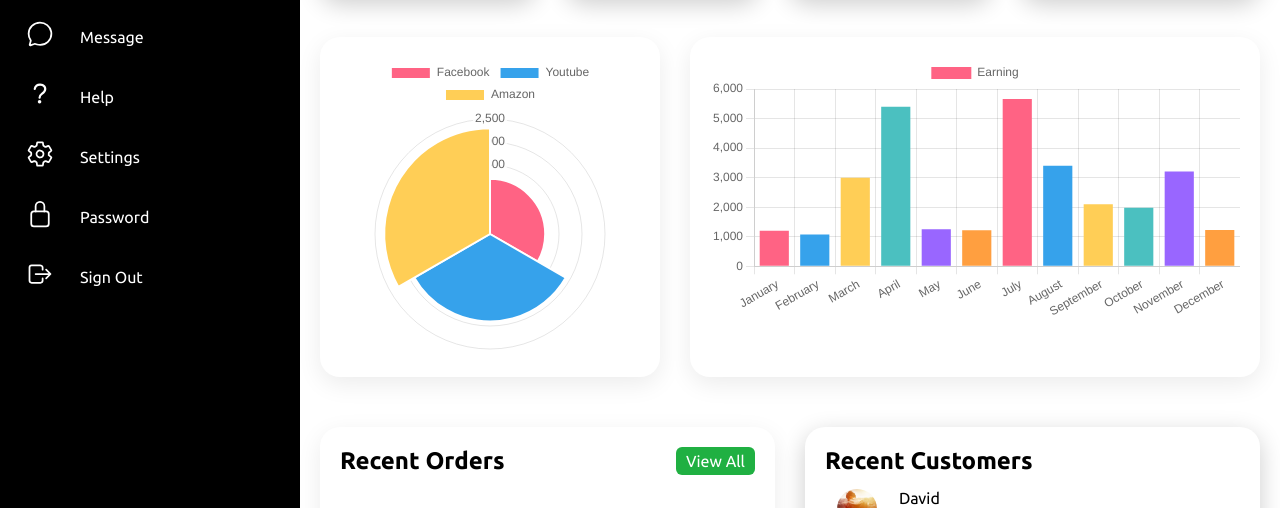
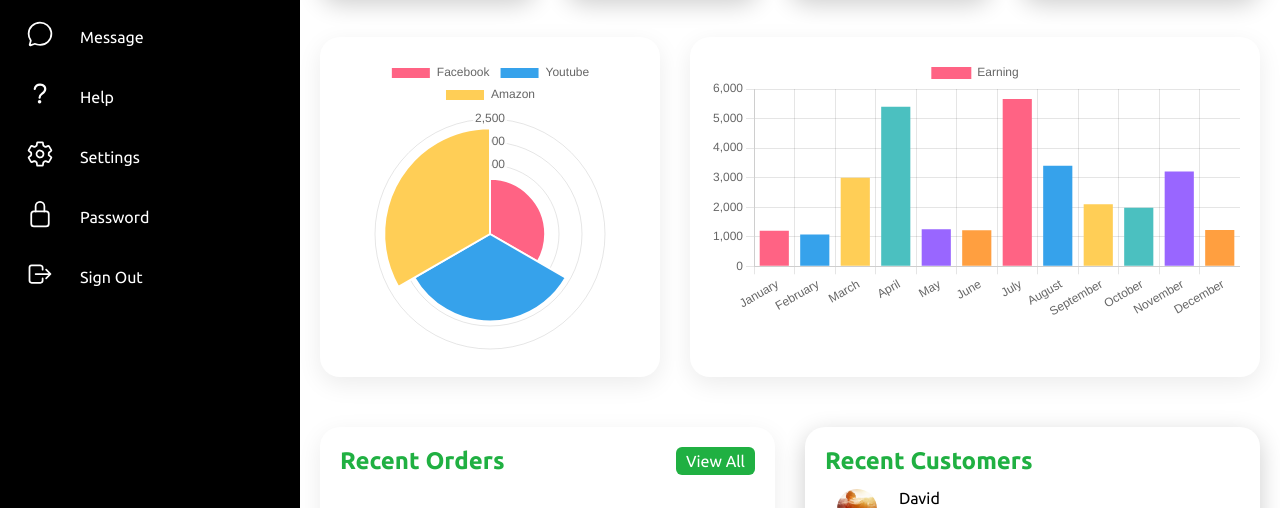
Before and after one commit to sandrofilho2000/Dashboard, a plain HTML site: page index.html in a window 1280 px wide. Shown: the part 213-721 px from the top of the page. Drawn offline with nearby package versions, Linux system fonts and the light colour scheme.

Commit message:
fix: conserta alguns recursos CSS

```diff
--- a/assets/css/style.css
+++ b/assets/css/style.css
@@ -316,7 +316,7 @@ body{
 
 .cardHeader h2{
     font-weight: 600;
-    var(--green);
+    color: var(--green);
 }
 
 .btn{
```
